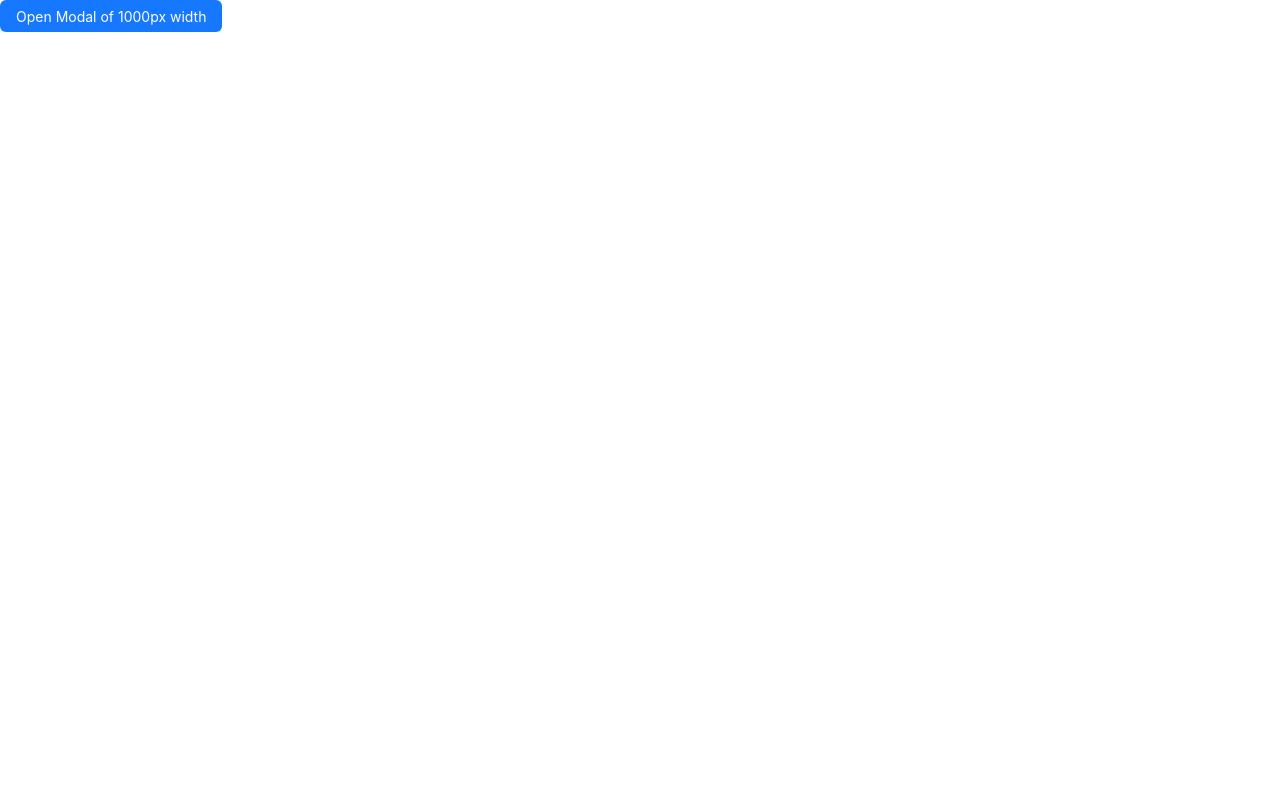
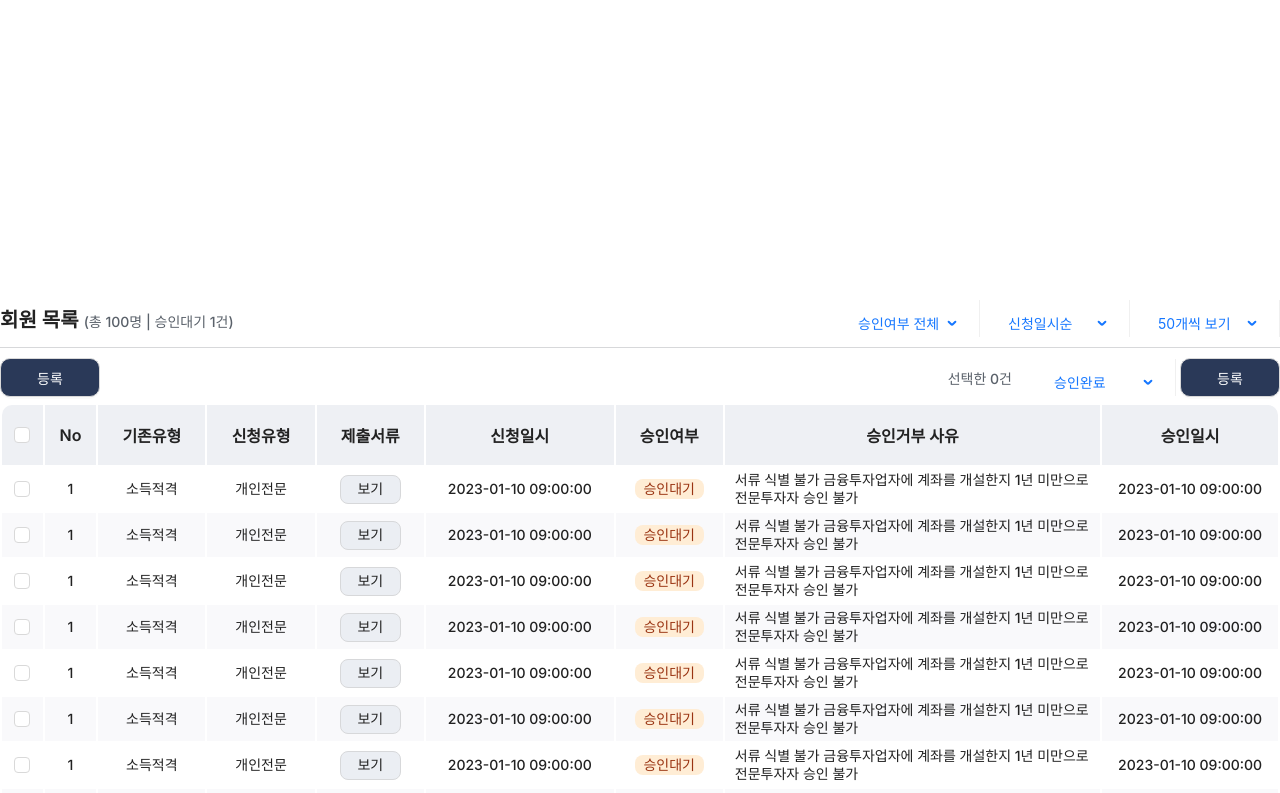
Before and after one commit to faheem4531/perfection-test-task, a Next.js app: page / in a window 1280 px wide. Shown: the top 793 px of the page. Built offline with nearby package versions, Linux system fonts and the light colour scheme.

Commit message:
table of main data

```diff
--- a/package.json
+++ b/package.json
@@ -9,6 +9,7 @@
     "lint": "next lint"
   },
   "dependencies": {
+    "@ant-design/icons": "^5.3.7",
     "antd": "^5.17.0",
     "next": "14.2.3",
     "react": "^18",
--- a/src/app/_components/Modals/InvestmentType.tsx
+++ b/src/app/_components/Modals/InvestmentType.tsx
@@ -81,7 +81,7 @@ const InvestmentType: React.FC<InvestmentTypeProps> = ({ onClick, open, onClose
                 <p>예치금잔액 <span className={styles.require}></span></p>
               </th>
               <td className={`${styles.tableData} ${styles.pl1}`}>
-                <MenuBar menuItems={investmentTypes} />
+                <MenuBar menuItems={investmentTypes} width="256px" />
               </td>
             </tr>
             <tr className={styles.tableRow}>
--- a/src/app/_components/Modals/ViewDocoment.tsx
+++ b/src/app/_components/Modals/ViewDocoment.tsx
@@ -2,12 +2,12 @@
 
 import React from 'react';
 import { Button, Modal } from 'antd';
+import Image from 'next/image';
 
 import styles from "./styles.module.scss"
 import Doc1 from "@/app/_assets/png/doc1.png"
 import Doc2 from "@/app/_assets/png/doc2.png"
 import Doc3 from "@/app/_assets/png/doc3.png"
-import Image from 'next/image';
 
 interface ViewDocomentProps {
   onClick: () => void;
@@ -48,7 +48,7 @@ const ViewDocoment: React.FC<ViewDocomentProps> = ({ onClick, open, onClose, tit
         <div className={styles.investmentContent}>
 
           <div className={styles.docParent}>
-            <div className={styles.heading}><p>서류 <span className={styles.require}></span></p></div>
+            <div className={`${styles.heading} ${styles.aligment}`}><p>서류 <span className={styles.require}></span></p></div>
 
             <div className={styles.docSlider}>
               {docs.map((item, index) =>
--- /dev/null
+++ b/src/app/_components/dataTable/DataTable.module.scss
@@ -0,0 +1,187 @@
+.table {
+  margin: 300px 0 0;
+  width: 100%;
+  color: #222222;
+  // min-width: 1170px;
+  // overflow-x: scroll;
+}
+
+.header {
+  width: 100%;
+  display: flex;
+  justify-content: space-between;
+  align-items: center;
+  padding-bottom: 10px;
+  border-bottom: 1px solid #d7d8da;
+
+  h2 {
+    font-size: 20px;
+    font-weight: 600;
+
+    span {
+      color: #5a616a;
+      font-size: 14px;
+      font-weight: 500;
+    }
+  }
+
+  .headerOptions {
+    display: flex;
+  }
+}
+
+.afterHeder {
+  margin: 10px 0 6px;
+  display: flex;
+  justify-content: space-between;
+  align-items: center;
+
+  .btnCheck {
+    background-color: #2a3958;
+    color: #ffffff;
+    width: 100px;
+    height: 39px;
+    border-radius: 10px;
+
+    &:hover {
+      background-color: #232c3f !important;
+      color: #ffffff !important;
+      border: none !important;
+    }
+  }
+
+  div {
+    display: flex;
+    align-items: center;
+    column-gap: 4px;
+
+    p {
+      margin-right: 10px;
+      color: #5a616a;
+      font-size: 14px;
+      font-weight: 500;
+    }
+  }
+}
+.tableWrapper {
+  width: 100%;
+
+  overflow-x: scroll;
+}
+
+.tableWrapper::-webkit-scrollbar {
+  // width: 7px;
+  height: 9px;
+}
+
+.tableWrapper::-webkit-scrollbar-track {
+  background: #e6e8ea;
+}
+
+.tableWrapper::-webkit-scrollbar-thumb {
+  background-color: #6f80a0;
+  border-radius: 20px;
+}
+
+.tableMain {
+  width: 100%;
+  border-radius: 10px;
+  // min-width: 1170px;
+
+  tr {
+    th {
+      background-color: #eef0f4;
+      font-size: 16px;
+      font-weight: 600;
+      height: 60px;
+    }
+
+    td {
+      height: 44px;
+      font-size: 14px;
+      font-weight: 500;
+      line-height: 18px;
+      text-align: center;
+      padding: 0 10px;
+    }
+  }
+}
+.trData:nth-child(odd) {
+  background-color: #f9f9fb;
+}
+
+.docSubmit {
+  border-radius: 8px;
+  height: 29px;
+  width: 61px;
+  background-color: #ebeef3;
+  border: 1px solid #d7d8da;
+  display: flex;
+  align-items: center;
+  justify-content: center;
+  margin: 0 auto;
+}
+
+.aproval {
+  width: 69px;
+  height: 20px;
+  border-radius: 8px;
+  display: flex;
+  align-items: center;
+  justify-content: center;
+  margin: 0 auto;
+}
+
+.waiting {
+  background-color: #ffedd5;
+  color: #9a3412;
+}
+
+.denied {
+  background-color: #fee2e2;
+  color: #991b1b;
+}
+
+.approved {
+  background-color: #dcfce7;
+  color: #166534;
+}
+
+.longText {
+  max-width: 350px;
+  min-width: 300px;
+  text-align: left !important;
+}
+
+.h1 {
+  min-width: 38px;
+  border-top-left-radius: 10px;
+}
+.h2 {
+  min-width: 48px;
+}
+.h3,
+.h4,
+.h5,
+.h7 {
+  min-width: 100px;
+}
+
+.h6 {
+  min-width: 175px;
+}
+
+.h9 {
+  min-width: 160px;
+  border-top-right-radius: 10px;
+}
+
+.pagination {
+  background-color: #f1f3f5;
+  height: 64px;
+  width: 100%;
+  display: flex;
+  justify-content: center;
+  align-items: center;
+  column-gap: 16px;
+}
--- /dev/null
+++ b/src/app/_components/dataTable/DataTable.tsx
@@ -0,0 +1,164 @@
+'use client'
+
+import React from 'react';
+import { Button, Checkbox, Pagination } from 'antd';
+import type { CheckboxProps } from 'antd';
+import {
+  DoubleRightOutlined, DoubleLeftOutlined, LeftOutlined,
+  RightOutlined
+} from '@ant-design/icons';
+import styles from "./DataTable.module.scss"
+import MenuBar from '../manuBar/Menu';
+
+interface DataTableProps {
+}
+
+const DataTable: React.FC<DataTableProps> = () => {
+
+
+  const approval = [
+    {
+      key: "11",
+      label: "승인여부 전체",
+      value: "승인여부 전체",
+    },
+    {
+      key: "12",
+      label: "승인대기",
+      value: "승인대기",
+    }, {
+      key: "13",
+      label: "승인완료",
+      value: "승인완료",
+    },
+    {
+      key: "14",
+      label: "승인거부",
+      value: "승인거부",
+    },
+  ]
+
+  const dateTime = [
+    {
+      key: "11",
+      label: "신청일시순",
+      value: "신청일시순",
+    },
+    {
+      key: "12",
+      label: "승인일시순",
+      value: "승인일시순",
+    },
+  ]
+
+  const notDefine = [
+    {
+      key: "11",
+      label: "50개씩 보기",
+      value: "50개씩 보기",
+    },
+    {
+      key: "12",
+      label: "100개씩 보기",
+      value: "100개씩 보기",
+    },
+    {
+      key: "13",
+      label: "200개씩 보기",
+      value: "200개씩 보기",
+    },
+  ]
+
+  const changeApprovalStatus = [
+    {
+      key: "11",
+      label: "승인완료",
+      value: "승인완료",
+    },
+    {
+      key: "12",
+      label: "승인거부",
+      value: "승인거부",
+    },
+  ]
+  const count = [1, 2, 3, 4, 5, 6, 7, 8, 9, 10]
+
+  const onChange: CheckboxProps['onChange'] = (e) => {
+    console.log(`checked = ${e.target.checked}`);
+  };
+
+  const iconStyle = {
+    fontSize: '18px',
+    color: '#9599A1',
+    marginRight: '16px',
+  };
+
+  return (
+    <div className={styles.table}>
+      {/* header  */}
+      <div className={styles.header}>
+        <h2>회원 목록 <span>(총 100명 | 승인대기 1건)</span></h2>
+        <div className={styles.headerOptions}>
+          <MenuBar menuItems={approval} width="150px" />
+          <MenuBar menuItems={dateTime} width="150px" />
+          <MenuBar menuItems={notDefine} width="150px" />
+        </div>
+      </div>
+      <div className={styles.afterHeder}>
+        <Button className={styles.btnCheck} onClick={() => { }} >
+          등록
+        </Button>
+        <div >
+          <p>선택한 0건</p>
+          <MenuBar menuItems={changeApprovalStatus} width="150px" />
+          <Button className={styles.btnCheck} onClick={() => { }} >
+            등록
+          </Button>
+        </div>
+      </div>
+
+      {/* table */}
+      <div className={styles.tableWrapper}>
+
+        <table className={styles.tableMain}>
+          <tr >
+            <th className={styles.h1}><Checkbox className={styles.cb} onChange={onChange} /></th>
+            <th className={styles.h2}>No</th>
+            <th className={styles.h3}>기존유형</th>
+            <th className={styles.h4}>신청유형</th>
+            <th className={styles.h5}>제출서류</th>
+            <th className={styles.h6}>신청일시</th>
+            <th className={styles.h7}>승인여부</th>
+            <th className={styles.h8}>승인거부 사유</th>
+            <th className={styles.h9}>승인일시</th>
+          </tr>
+          {count.map((item, index) => <tr key={index} className={styles.trData}>
+            <td><Checkbox className={styles.cb} onChange={onChange} /></td>
+            <td>1</td>
+            <td>소득적격</td>
+            <td>개인전문</td>
+            <td><div className={styles.docSubmit}>보기</div></td>
+            <td>2023-01-10 09:00:00</td>
+            {/* use class "waiting" "denied" "approved" accordingly */}
+            <td><div className={`${styles.aproval} ${styles.waiting}`}>승인대기</div></td>
+            <td className={styles.longText}>서류 식별 불가 금융투자업자에 계좌를 개설한지 1년 미만으로 전문투자자 승인 불가</td>
+            <td>2023-01-10 09:00:00</td>
+          </tr>)}
+        </table>
+      </div>
+
+      <Pagination prevIcon={
+        <>
+          <DoubleLeftOutlined style={iconStyle} /> <LeftOutlined style={iconStyle} />
+        </>
+      }
+        nextIcon={
+          <>
+            <RightOutlined style={iconStyle} /> <DoubleRightOutlined style={iconStyle} />
+          </>
+        } defaultCurrent={1} total={50} className={styles.pagination} />
+    </div>
+  );
+};
+
+export default DataTable;
--- a/src/app/_components/manuBar/Menu.tsx
+++ b/src/app/_components/manuBar/Menu.tsx
@@ -12,9 +12,10 @@ interface MenuItem {
 
 interface MenuBarProps {
   menuItems: MenuItem[];
+  width: string;
 }
 
-const MenuBar: React.FC<MenuBarProps> = ({ menuItems }) => {
+const MenuBar: React.FC<MenuBarProps> = ({ menuItems, width }) => {
   const [selectedItem, setSelectedItem] = useState<MenuItem | null>(menuItems[0]);
 
   const handleMenuItemClick = (item: MenuItem) => {
@@ -25,7 +26,7 @@ const MenuBar: React.FC<MenuBarProps> = ({ menuItems }) => {
     <Menu
       mode="inline"
       defaultSelectedKeys={[selectedItem?.key || '11']}
-      style={{ width: 256, height: 37 }}
+      style={{ width: width, height: 37 }}
       className={styles.mainMenu}
       onClick={(e) => {
         const clickedItem = menuItems.find((item) => item.key === e.key);
--- a/src/app/globals.scss
+++ b/src/app/globals.scss
@@ -1,5 +1,5 @@
-:root {
-}
+// :root {
+// }
 
 * {
   box-sizing: border-box;
@@ -31,7 +31,6 @@ a {
   color: #141f2d !important;
   border: 1px solid #b1b4bb !important;
   margin: 0px 0 5px !important;
-  width: 256px !important;
   height: 37px !important;
   padding-left: 12px !important;
 }
@@ -56,6 +55,13 @@ a {
   border: 1px solid #b1b4bb !important;
   background-color: #dde0e5 !important;
 }
+
+:where(.css-dev-only-do-not-override-1okl62o).ant-pagination .ant-pagination-item-active a {
+  color: #fff !important;
+  background-color: #2a3958;
+  border-radius: 4px;
+}
+
 @media screen and (max-width: 600px) {
   :where(.css-dev-only-do-not-override-1okl62o).ant-menu-light .ant-menu-submenu-selected > .ant-menu-submenu-title {
     width: 150px !important;
--- a/src/app/page.tsx
+++ b/src/app/page.tsx
@@ -3,11 +3,12 @@
 import React, { useState } from 'react';
 
 import Image from "next/image";
-import BasicModal from './_components/Modals/BasicModal';
+import BasicModal from './_components/modals/BasicModal';
 import { Button, Modal } from 'antd';
-import InvestmentType from './_components/Modals/InvestmentType';
-import ApprovalRejection from './_components/Modals/ApprovalRejection';
-import ViewDocoment from './_components/Modals/ViewDocoment';
+import InvestmentType from './_components/modals/InvestmentType';
+import ApprovalRejection from './_components/modals/ApprovalRejection';
+import ViewDocoment from './_components/modals/ViewDocoment';
+import DataTable from './_components/dataTable/DataTable';
 
 export default function Home() {
   const [open, setOpen] = useState(false);
@@ -15,9 +16,16 @@ export default function Home() {
 
   return (
     <div >
-      <Button type="primary" onClick={() => setOpen(true)}>
+      <DataTable />
+
+
+      {/* <Button type="primary" onClick={() => setOpen(true)}>
         Open Modal of 1000px width
-      </Button>
+      </Button> */}
+
+
+
+
       {/* <BasicModal
         cancleBtn={true}
         icon="alert"
@@ -27,11 +35,11 @@ export default function Home() {
         onClose={() => setOpen(false)}
       /> */}
 
-      {/* <InvestmentType
+      <InvestmentType
         onClick={() => { }}
         open={open}
         onClose={() => setOpen(false)}
-      /> */}
+      />
 
       {/* <ApprovalRejection
         onClick={() => { }}
@@ -40,12 +48,12 @@ export default function Home() {
         onClose={() => setOpen(false)}
       /> */}
 
-      <ViewDocoment
+      {/* <ViewDocoment
         onClick={() => { }}
         title="서류 보기"
         open={open}
         onClose={() => setOpen(false)}
-      />
+      /> */}
 
     </div>
   );
```
Also changed, not shown: src/app/_components/Modals/styles.module.scss (+5 -3 lines), 1 other file (tests, documents, lock files or other folders).
